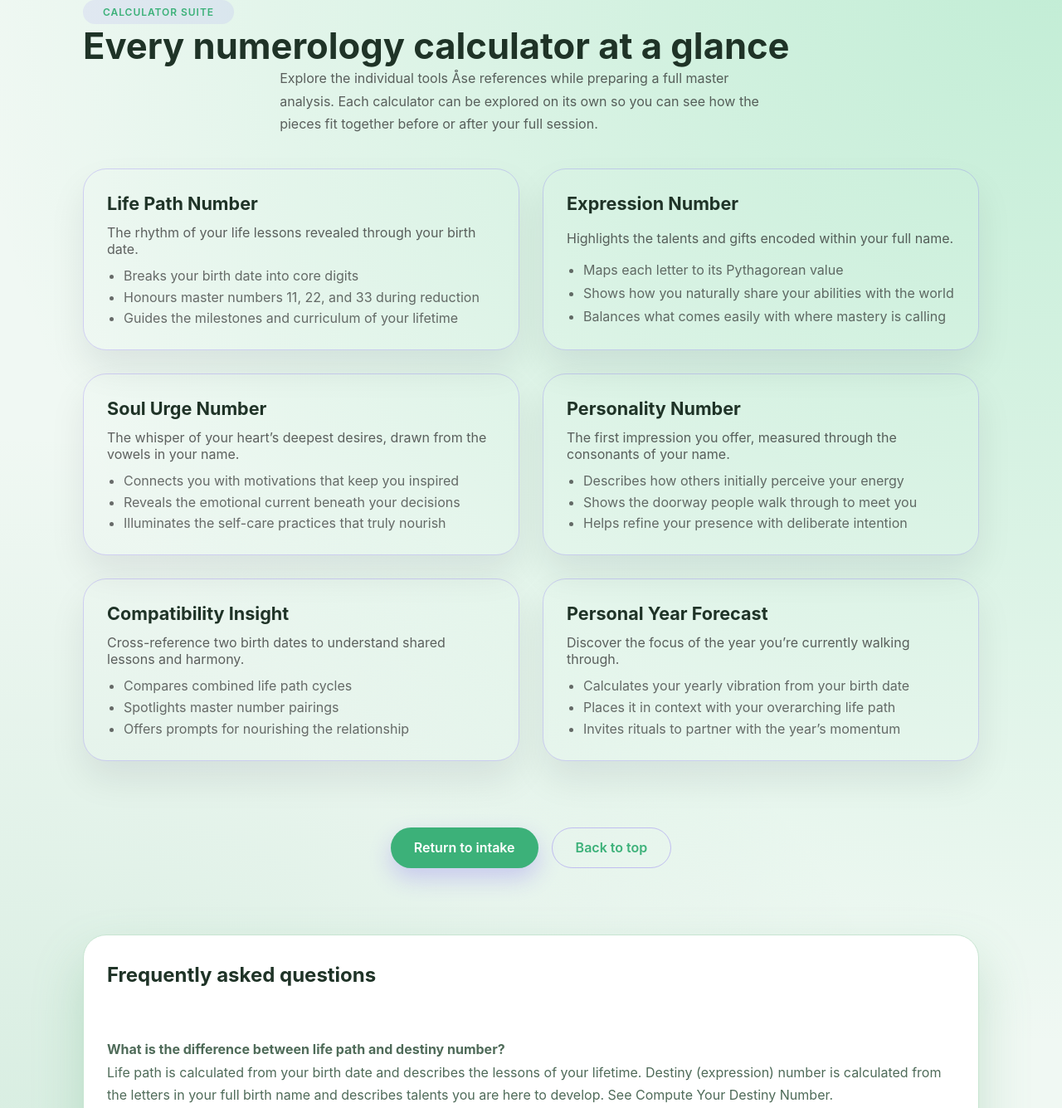
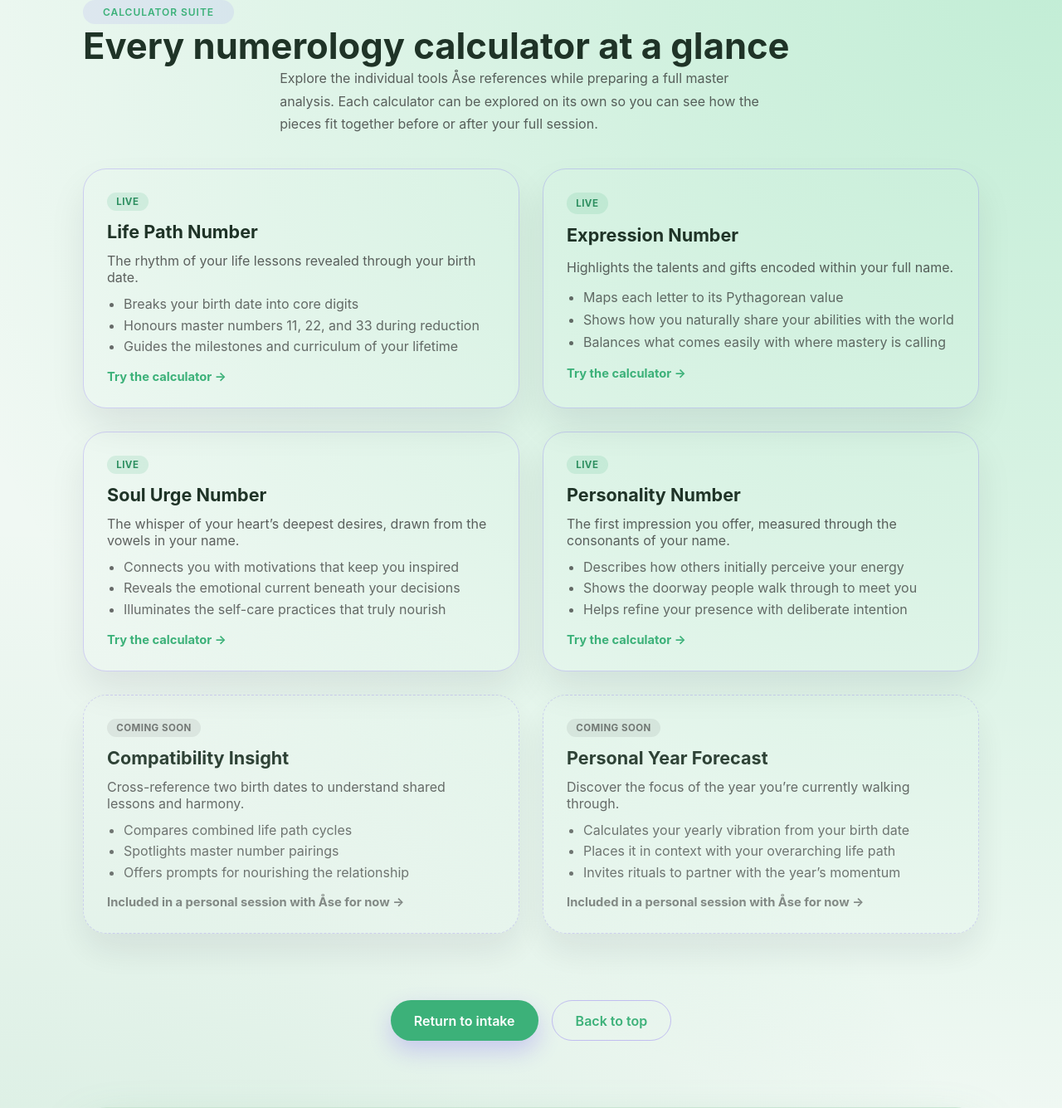
Before and after one commit to XS227/Numerologist, a Django app: page /calculators/ in a window 1280 px wide. Shown: the part 65-1400 px from the top of the page at 83% size. Run offline with Django 5.2, Linux system fonts and the light colour scheme.

Commit message:
design(calculators): make the calculator hub page actually clickable
/calculators/ was meant as an overview linking out to each calculator,
but none of the 6 cards were links at all — clicking did nothing.
Worse, 2 of the 6 ("Compatibility Insight", "Personal Year Forecast")
don't exist anywhere as actual tools; nothing on the site computes
them, so they were advertising something Åse can't currently deliver.

- Life Path / Expression / Soul Urge / Personality: these are all
  produced by the one real calculator, so all 4 cards now link there
  (/#kalkulator) with a "Live" badge and a "Try the calculator" CTA.
- Compatibility Insight / Personal Year Forecast: marked "Coming soon"
  and linked to Guidance & Support instead, since today the honest
  path to that is a personal session with Åse, not a self-serve tool.

Co-Authored-By: Claude Sonnet 5 <noreply@anthropic.com>

```diff
--- a/tall_project/templates/pages/calculators.html
+++ b/tall_project/templates/pages/calculators.html
@@ -66,6 +66,50 @@
       padding-inline-start: 0;
       padding-inline-end: 1.25rem;
     }
+    .calculator-card {
+      position: relative;
+      text-decoration: none;
+      color: inherit;
+      transition: transform 0.2s ease, box-shadow 0.2s ease;
+    }
+    a.calculator-card:hover,
+    a.calculator-card:focus-visible {
+      transform: translateY(-2px);
+      box-shadow: 0 26px 50px rgba(16, 12, 40, 0.12);
+      text-decoration: none;
+    }
+    .calculator-card--soon {
+      border-style: dashed;
+      opacity: 0.92;
+    }
+    .calculator-card__badge {
+      justify-self: start;
+      display: inline-flex;
+      align-items: center;
+      gap: 0.35rem;
+      padding: 0.25rem 0.7rem;
+      border-radius: 999px;
+      font-size: 0.72rem;
+      font-weight: 700;
+      text-transform: uppercase;
+      letter-spacing: 0.04em;
+    }
+    .calculator-card--live .calculator-card__badge {
+      background: rgba(60, 177, 121, 0.14);
+      color: #2d8f60;
+    }
+    .calculator-card--soon .calculator-card__badge {
+      background: rgba(31, 31, 31, 0.08);
+      color: rgba(31, 31, 31, 0.6);
+    }
+    .calculator-card__cta {
+      margin-top: 0.35rem;
+      font-weight: 700;
+      font-size: 0.92rem;
+      color: var(--accent);
+    }
+    .calculator-card--soon .calculator-card__cta { color: rgba(31, 31, 31, 0.55); }
+
     .calculator-cta {
       display: flex;
       flex-wrap: wrap;
@@ -124,7 +168,8 @@
     </p>
   </div>
   <div class="calculator-grid" role="list">
-    <article class="calculator-card" role="listitem">
+    <a class="calculator-card calculator-card--live" role="listitem" href="/#kalkulator">
+      <span class="calculator-card__badge">{% trans "Live" %}</span>
       <h2>{% trans "Life Path Number" %}</h2>
       <p>{% trans "The rhythm of your life lessons revealed through your birth date." %}</p>
       <ul>
@@ -132,8 +177,10 @@
         <li>{% trans "Honours master numbers 11, 22, and 33 during reduction" %}</li>
         <li>{% trans "Guides the milestones and curriculum of your lifetime" %}</li>
       </ul>
-    </article>
-    <article class="calculator-card" role="listitem">
+      <span class="calculator-card__cta">{% trans "Try the calculator" %} →</span>
+    </a>
+    <a class="calculator-card calculator-card--live" role="listitem" href="/#kalkulator">
+      <span class="calculator-card__badge">{% trans "Live" %}</span>
       <h2>{% trans "Expression Number" %}</h2>
       <p>{% trans "Highlights the talents and gifts encoded within your full name." %}</p>
       <ul>
@@ -141,8 +188,10 @@
         <li>{% trans "Shows how you naturally share your abilities with the world" %}</li>
         <li>{% trans "Balances what comes easily with where mastery is calling" %}</li>
       </ul>
-    </article>
-    <article class="calculator-card" role="listitem">
+      <span class="calculator-card__cta">{% trans "Try the calculator" %} →</span>
+    </a>
+    <a class="calculator-card calculator-card--live" role="listitem" href="/#kalkulator">
+      <span class="calculator-card__badge">{% trans "Live" %}</span>
       <h2>{% trans "Soul Urge Number" %}</h2>
       <p>{% trans "The whisper of your heart’s deepest desires, drawn from the vowels in your name." %}</p>
       <ul>
@@ -150,8 +199,10 @@
         <li>{% trans "Reveals the emotional current beneath your decisions" %}</li>
         <li>{% trans "Illuminates the self-care practices that truly nourish" %}</li>
       </ul>
-    </article>
-    <article class="calculator-card" role="listitem">
+      <span class="calculator-card__cta">{% trans "Try the calculator" %} →</span>
+    </a>
+    <a class="calculator-card calculator-card--live" role="listitem" href="/#kalkulator">
+      <span class="calculator-card__badge">{% trans "Live" %}</span>
       <h2>{% trans "Personality Number" %}</h2>
       <p>{% trans "The first impression you offer, measured through the consonants of your name." %}</p>
       <ul>
@@ -159,8 +210,10 @@
         <li>{% trans "Shows the doorway people walk through to meet you" %}</li>
         <li>{% trans "Helps refine your presence with deliberate intention" %}</li>
       </ul>
-    </article>
-    <article class="calculator-card" role="listitem">
+      <span class="calculator-card__cta">{% trans "Try the calculator" %} →</span>
+    </a>
+    <a class="calculator-card calculator-card--soon" role="listitem" href="{% url 'static_page' 'guidance-support' %}">
+      <span class="calculator-card__badge">{% trans "Coming soon" %}</span>
       <h2>{% trans "Compatibility Insight" %}</h2>
       <p>{% trans "Cross-reference two birth dates to understand shared lessons and harmony." %}</p>
       <ul>
@@ -168,8 +221,10 @@
         <li>{% trans "Spotlights master number pairings" %}</li>
         <li>{% trans "Offers prompts for nourishing the relationship" %}</li>
       </ul>
-    </article>
-    <article class="calculator-card" role="listitem">
+      <span class="calculator-card__cta">{% trans "Included in a personal session with Åse for now" %} →</span>
+    </a>
+    <a class="calculator-card calculator-card--soon" role="listitem" href="{% url 'static_page' 'guidance-support' %}">
+      <span class="calculator-card__badge">{% trans "Coming soon" %}</span>
       <h2>{% trans "Personal Year Forecast" %}</h2>
       <p>{% trans "Discover the focus of the year you’re currently walking through." %}</p>
       <ul>
@@ -177,7 +232,8 @@
         <li>{% trans "Places it in context with your overarching life path" %}</li>
         <li>{% trans "Invites rituals to partner with the year’s momentum" %}</li>
       </ul>
-    </article>
+      <span class="calculator-card__cta">{% trans "Included in a personal session with Åse for now" %} →</span>
+    </a>
   </div>
   <div class="calculator-cta">
     <a class="calculator-button calculator-button--primary" href="/">{% trans "Return to intake" %}</a>
```
Also changed, not shown: locale/nb/LC_MESSAGES/django.po.
